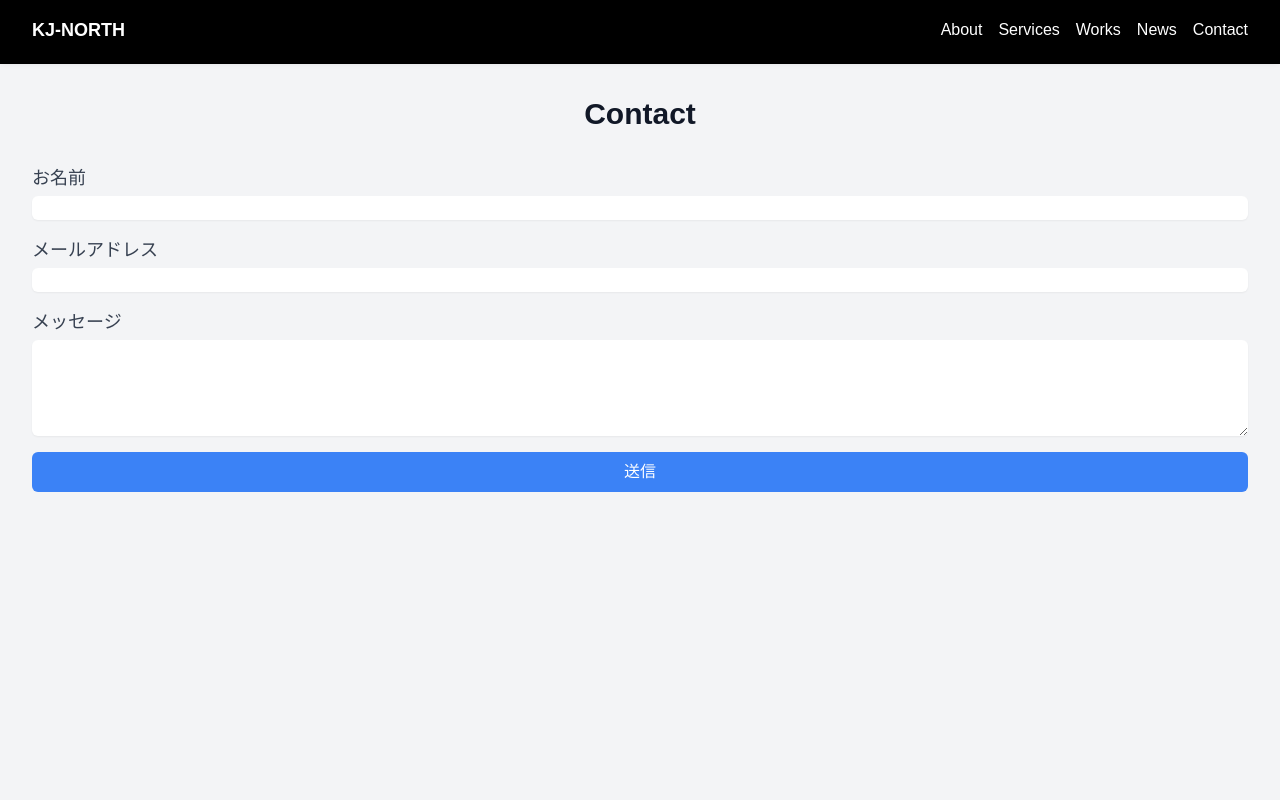
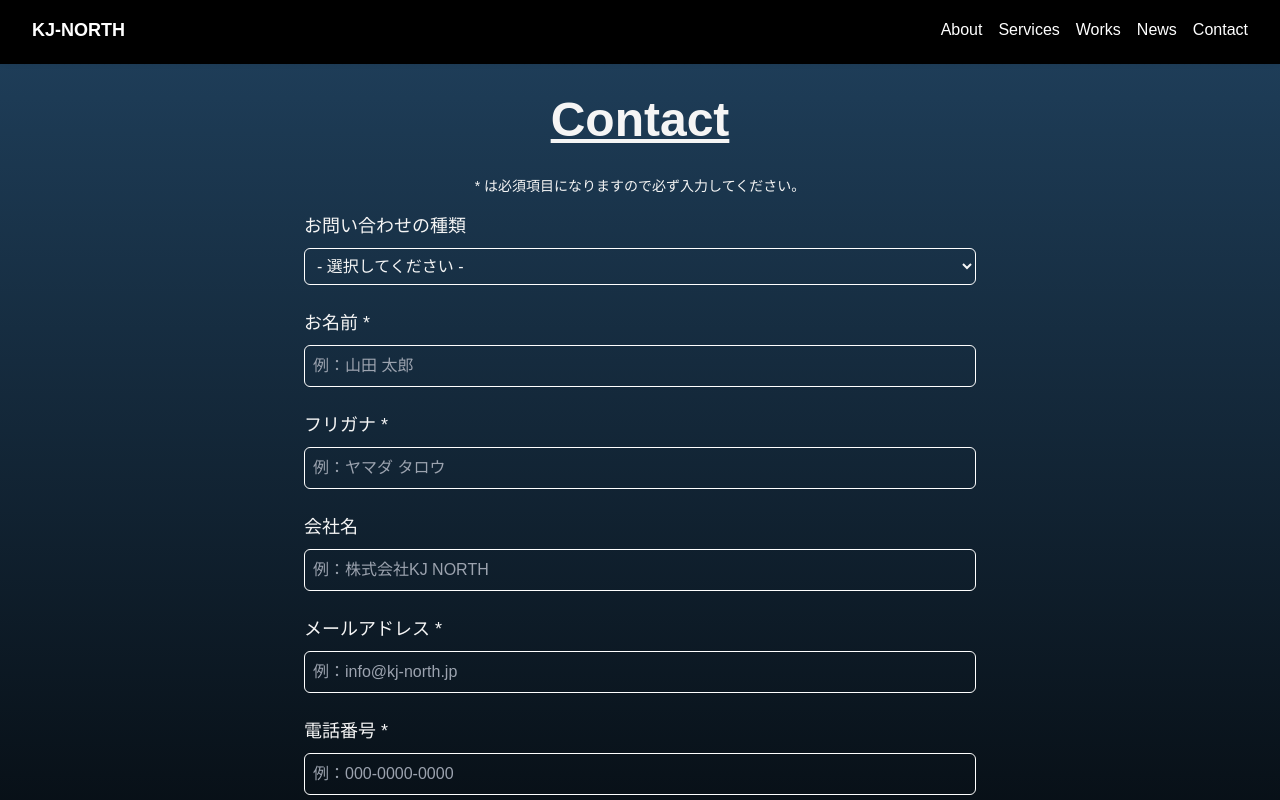
Before and after one commit to miryowasuke/kj-north-site, a Next.js app: page /contact in a window 1280 px wide. Shown: the top 800 px of the page. Built offline with nearby package versions, Linux system fonts and the light colour scheme.

Commit message:
Contact画面修正

```diff
--- a/app/contact/page.tsx
+++ b/app/contact/page.tsx
@@ -1,50 +1,95 @@
 export default function Contact() {
   return (
-    <div className="flex flex-col flex-grow min-h-screen bg-gray-100 p-8">
-      <h1 className="text-3xl font-bold text-center mb-8">Contact</h1>
-      <form className="space-y-4">
+    <div className="relative flex flex-col flex-grow min-h-screen bg-gradient-to-b from-darkNavy to-black text-ivoryWhite px-4 py-8">
+      <h1 className="text-5xl font-bold text-center mb-8 text-ivoryWhite underline">
+        Contact
+      </h1>
+      <p className="text-center text-sm text-ivoryWhite mb-4">
+        * は必須項目になりますので必ず入力してください。
+      </p>
+      <form className="space-y-6 max-w-2xl w-full mx-auto">
+        {/* お問い合わせの種類 */}
         <div>
-          <label
-            htmlFor="name"
-            className="block text-lg font-medium text-gray-700"
-          >
-            お名前
+          <label className="block text-lg font-medium mb-2">
+            お問い合わせの種類
+          </label>
+          <select className="w-full bg-transparent border border-white p-2 rounded-md">
+            <option>- 選択してください -</option>
+            <option>HP制作</option>
+            <option>LINE構築</option>
+            <option>動画制作</option>
+            <option>その他</option>
+          </select>
+        </div>
+
+        {/* 名前 */}
+        <div>
+          <label className="block text-lg font-medium mb-2">お名前 *</label>
+          <input
+            type="text"
+            placeholder="例：山田 太郎"
+            className="w-full bg-transparent border border-white p-2 rounded-md"
+          />
+        </div>
+
+        {/* フリガナ */}
+        <div>
+          <label className="block text-lg font-medium mb-2">フリガナ *</label>
+          <input
+            type="text"
+            placeholder="例：ヤマダ タロウ"
+            className="w-full bg-transparent border border-white p-2 rounded-md"
+          />
+        </div>
+
+        {/* 会社名 */}
+        <div>
+          <label className="block text-lg font-medium mb-2">会社名</label>
+          <input
+            type="text"
+            placeholder="例：株式会社KJ NORTH"
+            className="w-full bg-transparent border border-white p-2 rounded-md"
+          />
+        </div>
+
+        {/* メールアドレス */}
+        <div>
+          <label className="block text-lg font-medium mb-2">
+            メールアドレス *
           </label>
           <input
-            id="name"
-            type="text"
-            className="mt-1 block w-full rounded-md border-gray-300 shadow-sm focus:border-blue-500 focus:ring-blue-500"
+            type="email"
+            placeholder="例：info@kj-north.jp"
+            className="w-full bg-transparent border border-white p-2 rounded-md"
           />
         </div>
+
+        {/* 電話番号 */}
         <div>
-          <label
-            htmlFor="email"
-            className="block text-lg font-medium text-gray-700"
-          >
-            メールアドレス
-          </label>
+          <label className="block text-lg font-medium mb-2">電話番号 *</label>
           <input
-            id="email"
-            type="email"
-            className="mt-1 block w-full rounded-md border-gray-300 shadow-sm focus:border-blue-500 focus:ring-blue-500"
+            type="tel"
+            placeholder="例：000-0000-0000"
+            className="w-full bg-transparent border border-white p-2 rounded-md"
           />
         </div>
+
+        {/* お問い合わせ内容 */}
         <div>
-          <label
-            htmlFor="message"
-            className="block text-lg font-medium text-gray-700"
-          >
-            メッセージ
+          <label className="block text-lg font-medium mb-2">
+            お問い合わせ内容 *
           </label>
           <textarea
-            id="message"
+            placeholder="こちらにご記入ください。"
             rows={4}
-            className="mt-1 block w-full rounded-md border-gray-300 shadow-sm focus:border-blue-500 focus:ring-blue-500"
+            className="w-full bg-transparent border border-white p-2 rounded-md"
           ></textarea>
         </div>
+
+        {/* 送信ボタン */}
         <button
           type="submit"
-          className="w-full bg-blue-500 text-white py-2 px-4 rounded-md hover:bg-blue-600"
+          className="w-full bg-white text-black py-2 px-4 rounded-md hover:bg-gray-300"
         >
           送信
         </button>
```
